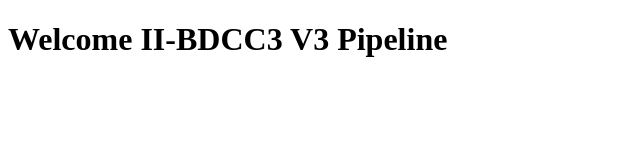
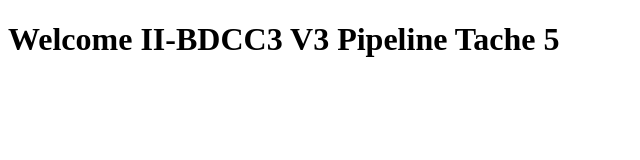
Before and after one commit to Abdelali-Moutawassit/tp2_devops, a plain HTML site: page index.html in a window 1280 px wide. Shown: the whole page, without its empty margins (0-640 px from the left). Drawn offline with Linux system fonts and the light colour scheme.

Commit message:
tp2 v3 tache 5

```diff
--- a/index.html
+++ b/index.html
@@ -6,6 +6,6 @@
     <title>Document tp2</title>
 </head>
 <body>
-    <h1> Welcome II-BDCC3 V3 Pipeline</h1>
+    <h1> Welcome II-BDCC3 V3 Pipeline Tache 5</h1>
 </body>
 </html>
```
